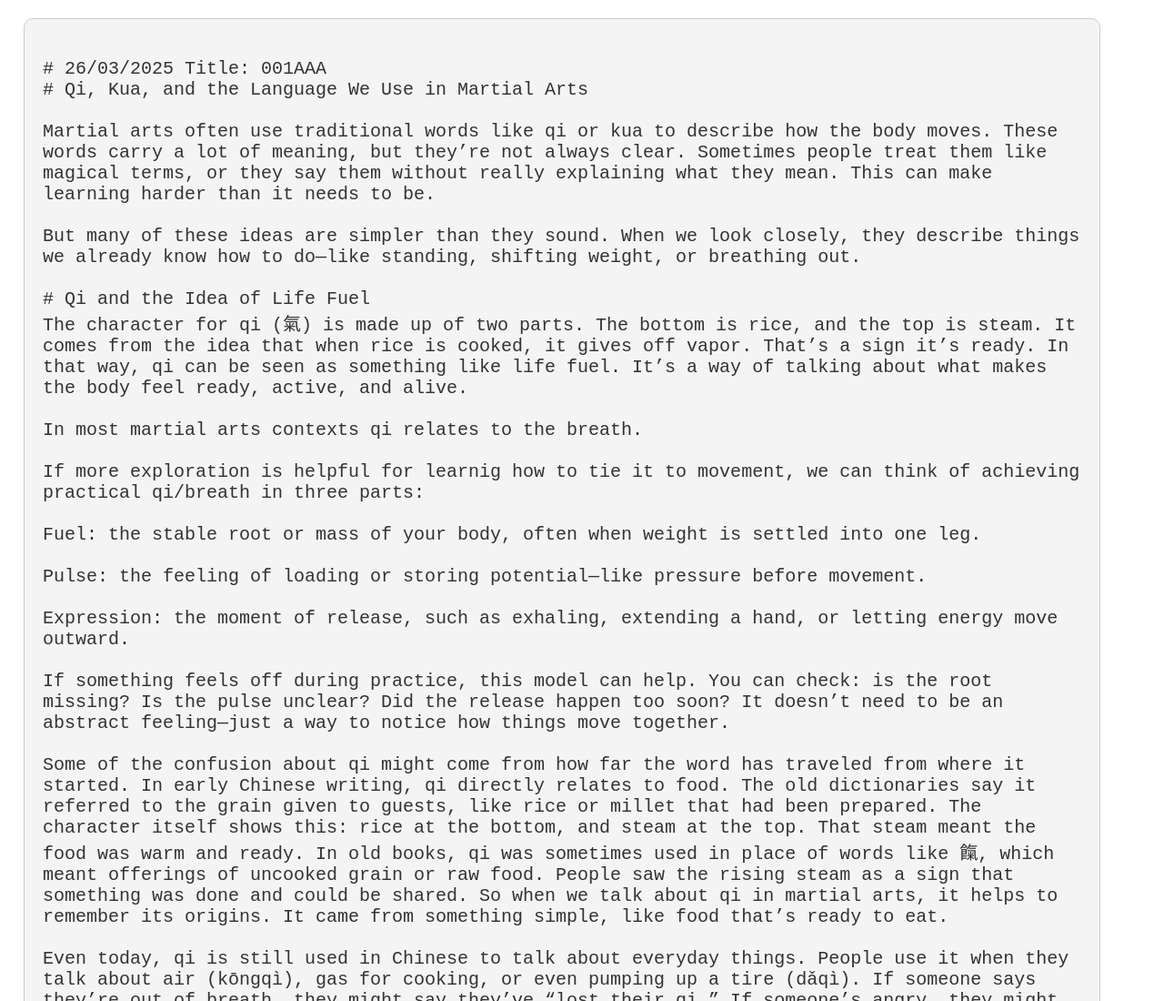
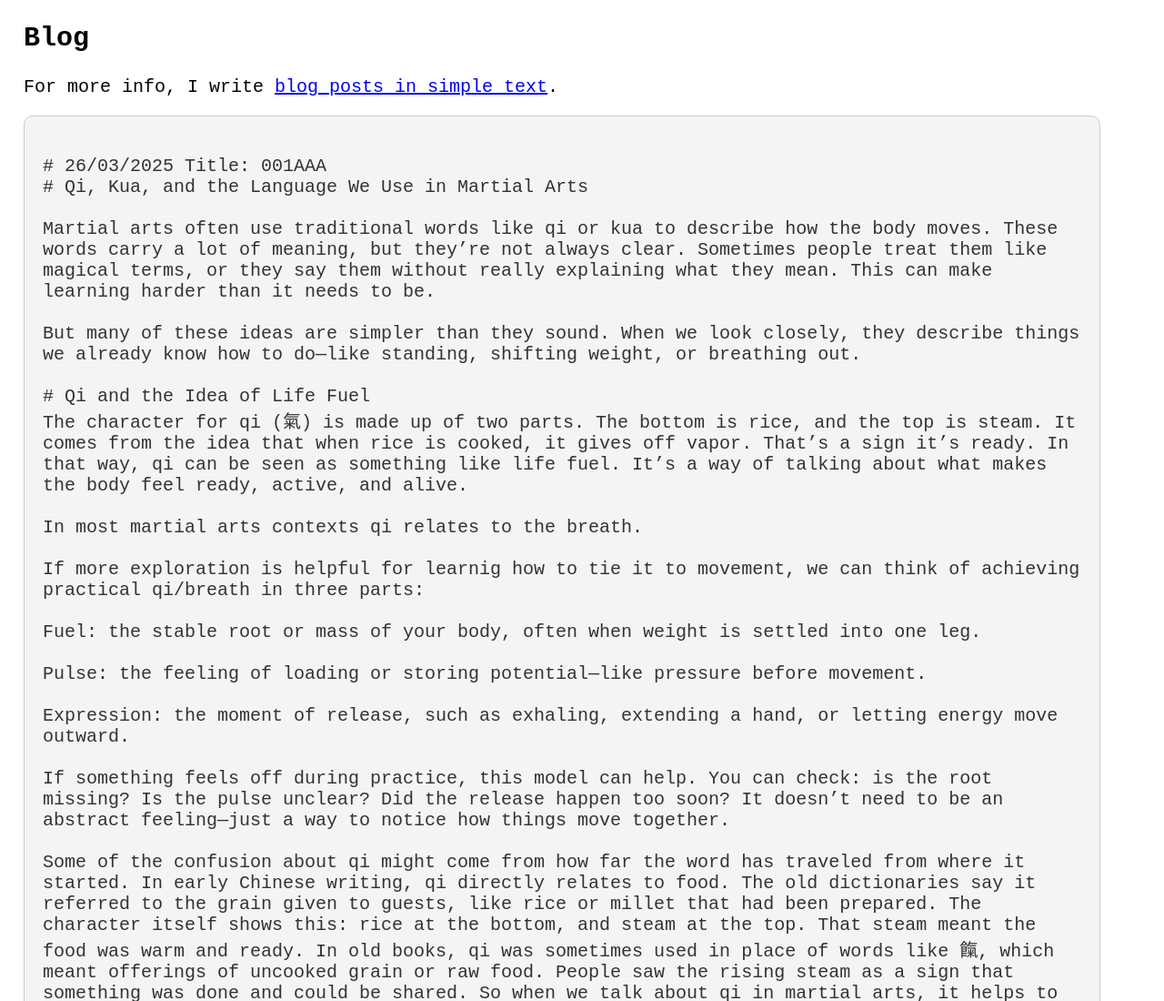
Before and after one commit to taichi800/taichi800.github.io, a plain HTML site: page blog/index.html in a window 1280 px wide. Shown: the top 1100 px of the page at 91% size. Drawn offline with Linux system fonts and the light colour scheme.

Commit message:
Update index.html

```diff
--- a/blog/index.html
+++ b/blog/index.html
@@ -121,6 +121,12 @@
 
 
 <body>
+
+<section>
+  <h2>Blog</h2>
+  <p>For more info, I write <a href="/blog" target="_blank" rel="noopener noreferrer">blog posts in simple text</a>.</p>
+</section>
+
 <pre>
 
 # 26/03/2025 Title: 001AAA
```
